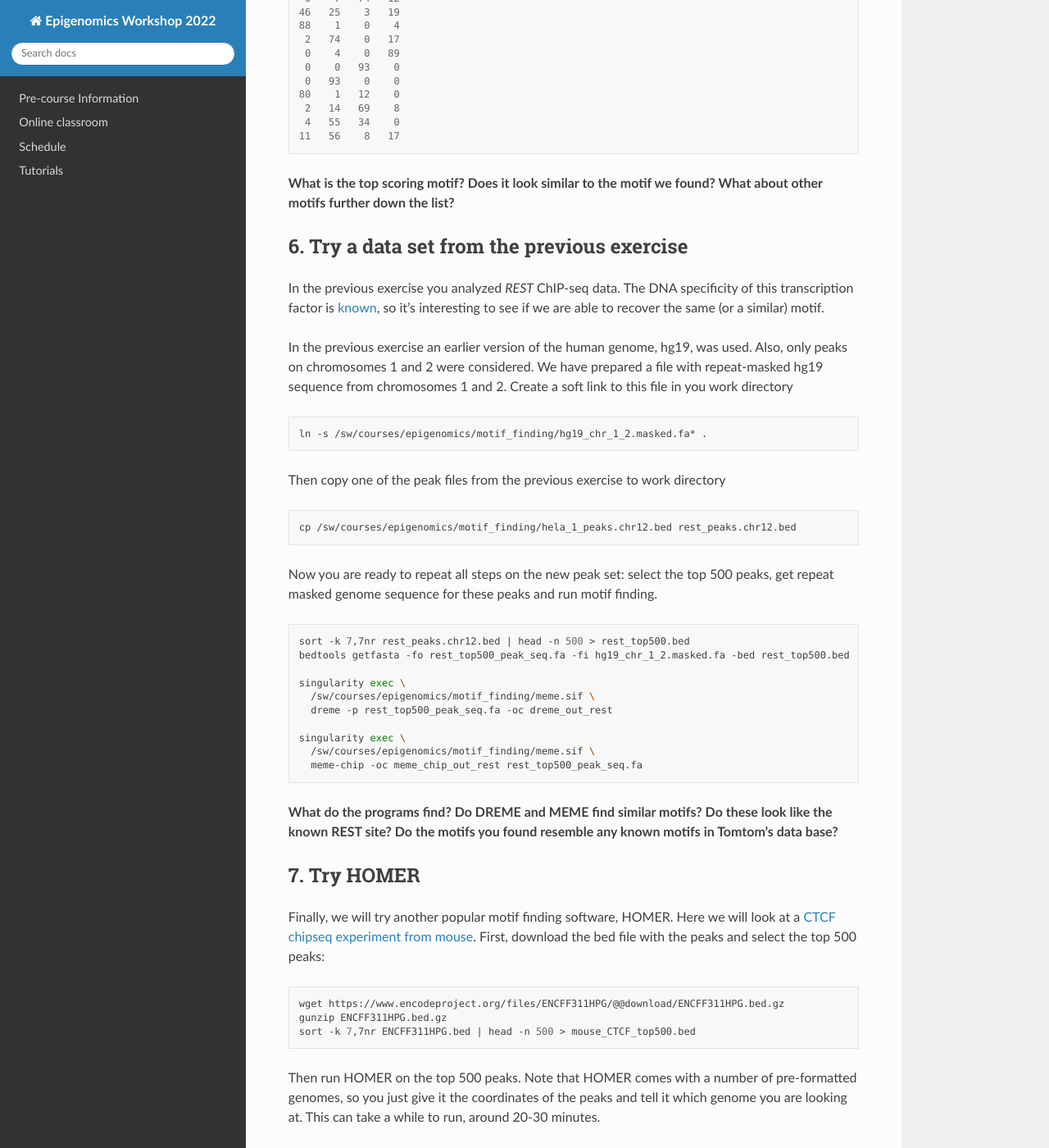
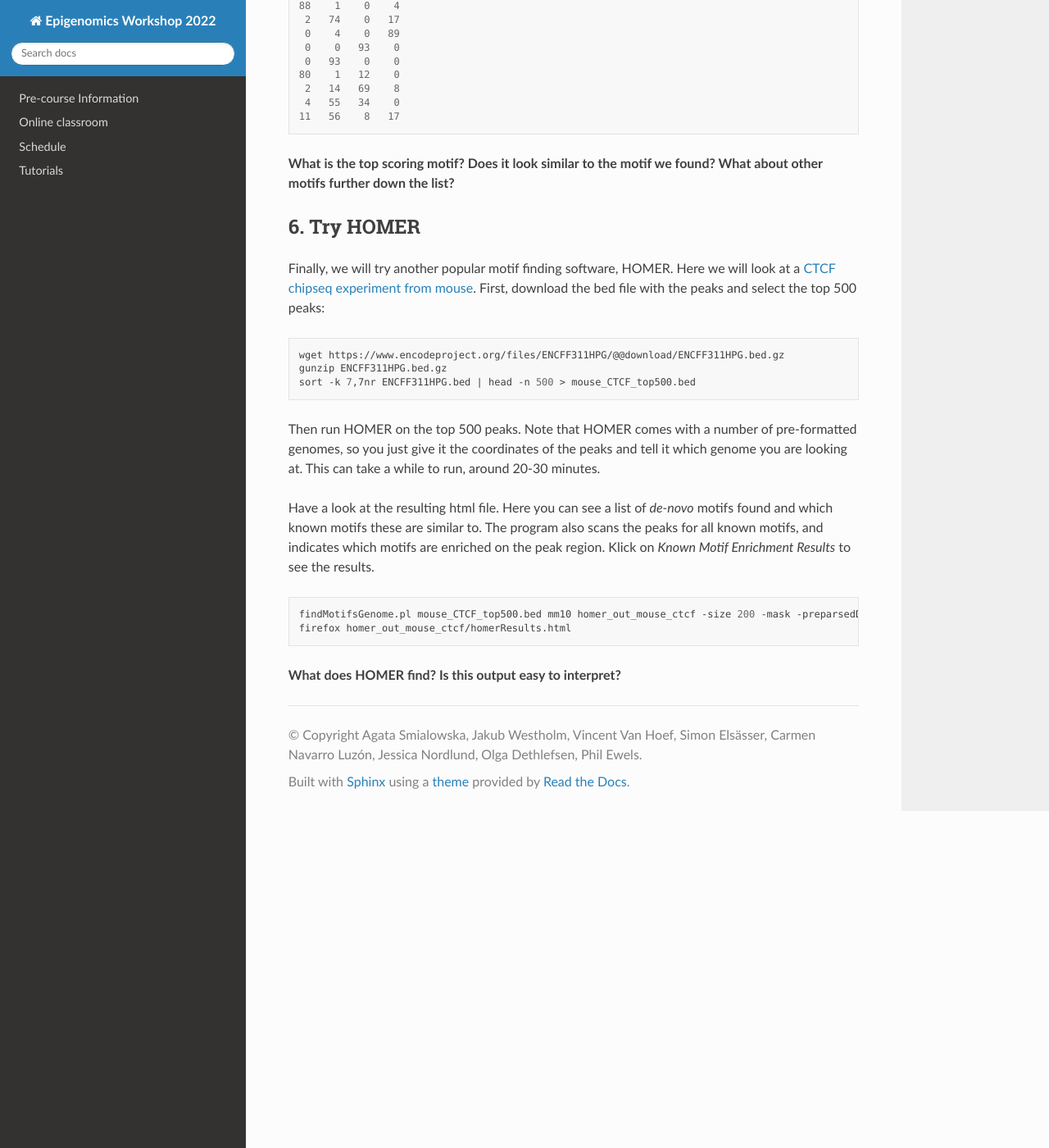
Before and after one commit to NBISweden/workshop-epigenomics-RTDs, a Sphinx documentation site: the page built from docs/content/tutorials/motifs/lab-motifs.rst, in a window 1280 px wide and 1400 px high, scrolled down 4824 px. Shown: the whole window at 82% size. Built offline with Sphinx 7.4.7 and the Read the Docs theme 2.0.0, drawn with Linux system fonts in a browser that asks for light colours; pages that are not in the unit, such as notebooks, are missing from menus; some of the changed text lies outside the part shown.

Commit message:
removed section on REST data from motif lab

```diff
--- a/docs/content/tutorials/motifs/lab-motifs.rst
+++ b/docs/content/tutorials/motifs/lab-motifs.rst
@@ -220,48 +220,7 @@ For the second motif, use the following count matrix:
 **What is the top scoring motif? Does it look similar to the motif we found? What about other motifs further down the list?**
 
 
-
-
-6. Try a data set from the previous exercise
-===============================================
-
-
-In the previous exercise you analyzed *REST* ChIP-seq data. The DNA specificity of this transcription factor is `known <http://jaspar.genereg.net/search?q=rest>`_, so it's interesting to see if we are able to recover the same (or a similar) motif.
-
-In the previous exercise an earlier version of the human genome, hg19, was used. Also, only peaks on chromosomes 1 and 2 were considered. We have prepared a file with repeat-masked hg19 sequence from chromosomes 1 and 2. Create a soft link to this file in you work directory
-
-.. code-block:: bash
-
-	ln -s /sw/courses/epigenomics/motif_finding/hg19_chr_1_2.masked.fa* .
-
-
-Then copy one of the peak files from the previous exercise to work directory
-
-.. code-block:: bash
-
-	cp /sw/courses/epigenomics/motif_finding/hela_1_peaks.chr12.bed rest_peaks.chr12.bed
-
-
-Now you are ready to repeat all steps on the new peak set: select the top 500 peaks, get repeat masked genome sequence for these peaks and run motif finding.
-
-.. code-block:: bash
-
-  sort -k 7,7nr rest_peaks.chr12.bed | head -n 500 > rest_top500.bed
-  bedtools getfasta -fo rest_top500_peak_seq.fa -fi hg19_chr_1_2.masked.fa -bed rest_top500.bed
-
-  singularity exec \
-    /sw/courses/epigenomics/motif_finding/meme.sif \
-    dreme -p rest_top500_peak_seq.fa -oc dreme_out_rest
-
-  singularity exec \
-    /sw/courses/epigenomics/motif_finding/meme.sif \
-    meme-chip -oc meme_chip_out_rest rest_top500_peak_seq.fa
-
-
-**What do the programs find? Do DREME and MEME find similar motifs? Do these look like the known REST site? Do the motifs you found resemble any known motifs in Tomtom's data base?**
-
-
-7. Try HOMER
+6. Try HOMER
 ================
 
 Finally, we will try another popular motif finding software, HOMER. Here we will look at a
```
